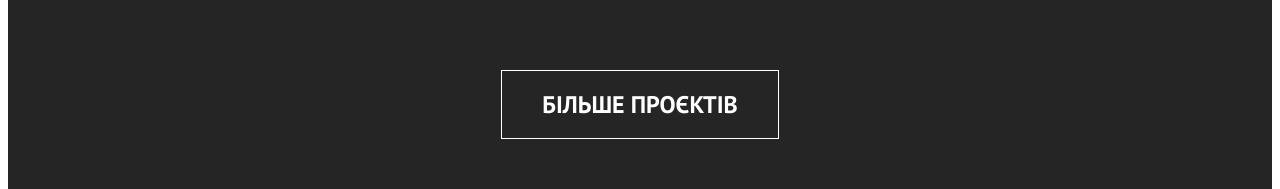
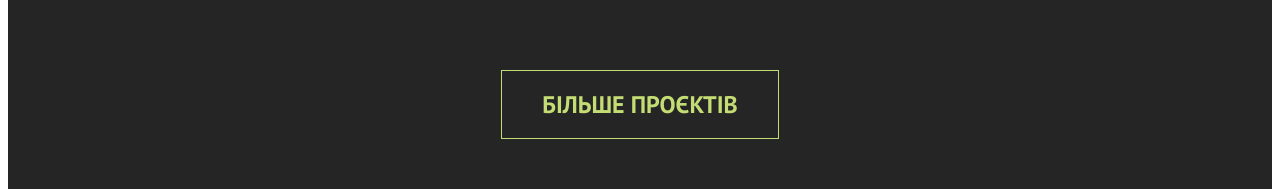
Before and after one commit to baza-trainee/dokoopy-frontend, a React (Vite) app: page / in a window 1280 px wide. In both pictures the pointer is over the link "БІЛЬШЕ ПРОЄКТІВ". Shown: the part 3326-3515 px from the top of the page. Built offline with nearby package versions, Linux system fonts and the light colour scheme; grey boxes are pictures that could not be loaded.

Commit message:
add hover to the button "Більше проєктів"

```diff
--- a/src/styles/components/_projects.scss
+++ b/src/styles/components/_projects.scss
@@ -80,3 +80,10 @@ body {
    background-color: transparent;
    border: 1px solid var(--white);
 }
+
+.projects-btn:hover,
+.projects-btn:focus{
+   color: var(--accent-color);
+   border-color: var(--accent-color);
+
+}
--- a/src/styles/utils/_variables.scss
+++ b/src/styles/utils/_variables.scss
@@ -8,4 +8,5 @@
    --text-main: rgba(33, 33, 33, 1);
    --title-main: rgba(17, 17, 17, 1);
    --white: #ffffff;
+   --accent-color: #c3dc73;
 }
```
